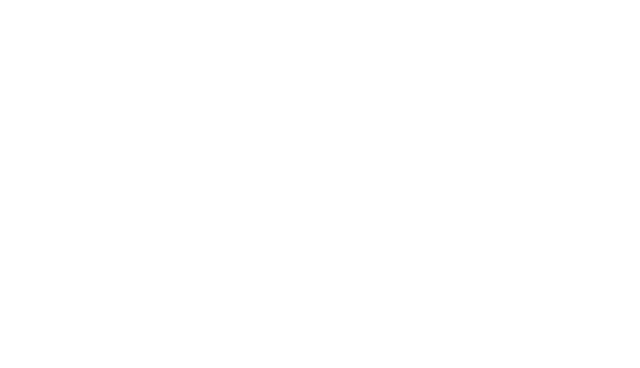
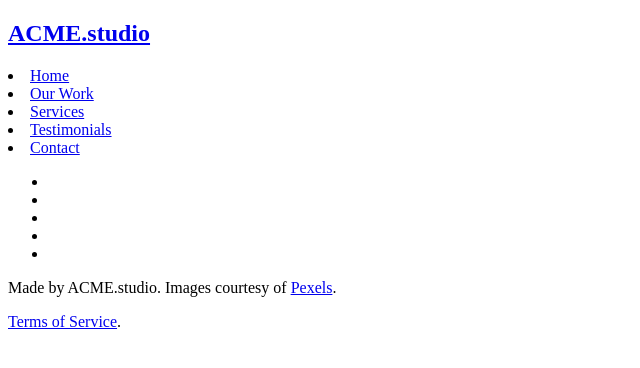
Before and after one commit to Mario-Steven/acme-studio-basic-landing, a plain HTML site: page public/tos.html in a window 1280 px wide. Shown: the whole page, without its empty margins (0-640 px from the left). Drawn offline with nearby package versions, Linux system fonts and the light colour scheme.

Commit message:
feat(index, tos): Implemented basic structure.

```diff
--- a/public/_footer.html
+++ b/public/_footer.html
@@ -1,10 +1,11 @@
-<!DOCTYPE html>
-<html lang="en">
-<head>
-    <meta charset="UTF-8">
-    <title>Title</title>
-</head>
-<body>
-
-</body>
-</html>
+<footer>
+    <ul>
+        <li><a role="link" href="#"><i class="fa-brands fa-twitter-square"></i></a> </li>
+        <li><a role="link" href="#"><i class="fa-brands fa-facebook-square"></i></a> </li>
+        <li><a role="link" href="#"><i class="fa-brands fa-instagram-square"></i></a> </li>
+        <li><a role="link" href="#"><i class="fa-brands fa-youtube-square"></i></a> </li>
+        <li><a role="link" href="#"><i class="fa-brands fa-github-square"></i></a> </li>
+    </ul>
+    <p>Made by ACME.studio. Images courtesy of <a role="link" href="https://pexels.com" target="_blank">Pexels</a>.</p>
+    <p><a href="tos.html">Terms of Service</a>.</p>
+</footer>
--- a/public/_header.html
+++ b/public/_header.html
@@ -1,10 +1,10 @@
-<!DOCTYPE html>
-<html lang="en">
-<head>
-    <meta charset="UTF-8">
-    <title>Title</title>
-</head>
-<body>
-
-</body>
-</html>
+<header>
+    <h2><a href="#">ACME.studio</a> </h2>
+    <nav>
+        <li><a href="index.html">Home</a> </li>
+        <li><a href="index.html">Our Work</a> </li>
+        <li><a href="index.html">Services</a> </li>
+        <li><a href="index.html">Testimonials</a> </li>
+        <li><a href="index.html">Contact</a> </li>
+    </nav>
+</header>
--- a/public/assets/scripts/main.js
+++ b/public/assets/scripts/main.js
@@ -0,0 +1,6 @@
+$.get("_header.html", contentToInject => {
+   $("#header-placeholder").replaceWith(contentToInject);
+});
+$.get("_footer.html", contentToInject => {
+    $("#footer-placeholder").replaceWith(contentToInject);
+});
--- a/public/tos.html
+++ b/public/tos.html
@@ -2,9 +2,13 @@
 <html lang="en">
 <head>
     <meta charset="UTF-8">
-    <title>Title</title>
+    <title>ACME.studio Terms of Service</title>
+    <script type="text/javascript" src="https://code.jquery.com/jquery-1.7.1.min.js"></script>
 </head>
 <body>
-
+<div id="header-placeholder"></div>
+<main></main>
+<div id="footer-placeholder"></div>
+<script src="assets/scripts/main.js" type="text/javascript"></script>
 </body>
 </html>
```
Also changed, not shown: public/index.html (+17 -2 lines).
